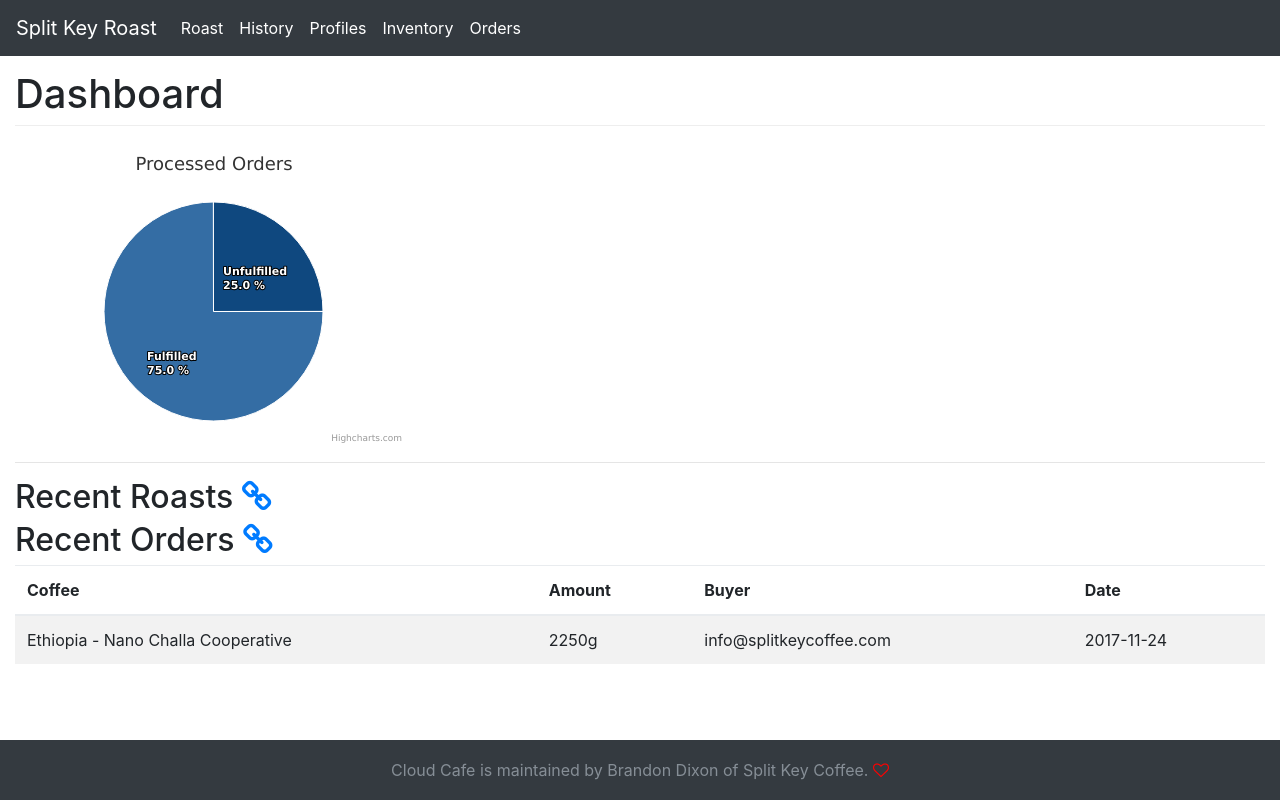
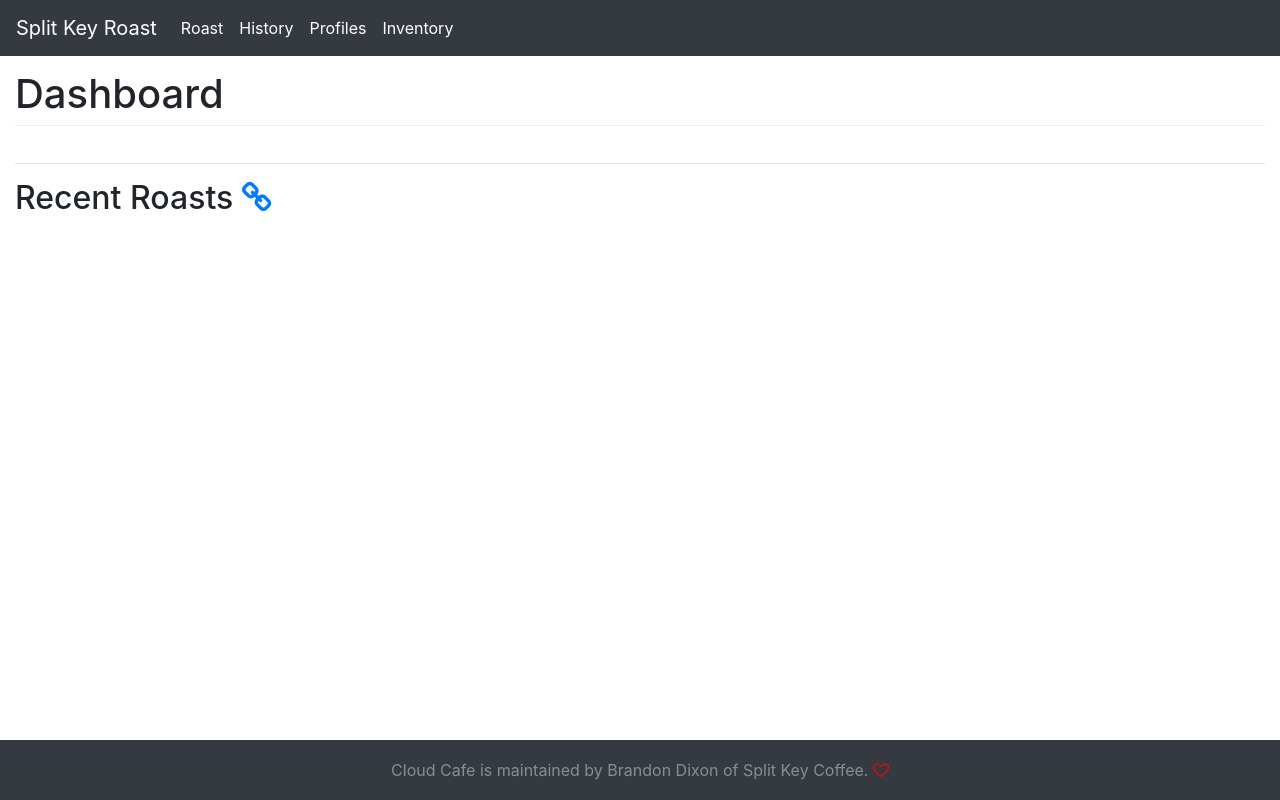
Before and after one commit to splitkeycoffee/split-key-roast, a Flask app: template app/templates/index.html in a window 1280 px wide. Run offline with Flask 2, Linux system fonts and the light colour scheme; the template is opened without the code that fills it, so the values that code supplies are empty; some libraries are stand-ins or nearby versions.

Commit message:
Removed a bunch of development features and split branches

```diff
--- a/app/resources/js/dashboard.js
+++ b/app/resources/js/dashboard.js
@@ -15,154 +15,154 @@
         return colors;
     }());
 
-    orderChart = Highcharts.chart('orders', {
-        chart: {
-            plotBackgroundColor: null,
-            plotBorderWidth: null,
-            plotShadow: false,
-            type: 'pie',
-            height: '300px'
-        },
-        title: {
-            text: 'Processed Orders'
-        },
-        exporting: {
-            chartOptions: {
-                legend: {
-                    enabled: true
-                }
-            },
-            enabled: false,
-        },
-        tooltip: {
-            pointFormat: '{series.name}: <b>{point.percentage:.1f}%</b>'
-        },
-        plotOptions: {
-            pie: {
-                allowPointSelect: true,
-                cursor: 'pointer',
-                colors: pieColors,
-                dataLabels: {
-                    enabled: true,
-                    format: '<b>{point.name}</b><br>{point.percentage:.1f} %',
-                    distance: -50,
-                    filter: {
-                        property: 'percentage',
-                        operator: '>',
-                        value: 4
-                    }
-                }
-            }
-        },
-        series: [{
-            name: 'Orders',
-            data: [
-                { name: 'Unfulfilled', y: 25 },
-                { name: 'Fulfilled', y: 75 },
-            ]
-        }]
-    });
+    // orderChart = Highcharts.chart('orders', {
+    //     chart: {
+    //         plotBackgroundColor: null,
+    //         plotBorderWidth: null,
+    //         plotShadow: false,
+    //         type: 'pie',
+    //         height: '300px'
+    //     },
+    //     title: {
+    //         text: 'Processed Orders'
+    //     },
+    //     exporting: {
+    //         chartOptions: {
+    //             legend: {
+    //                 enabled: true
+    //             }
+    //         },
+    //         enabled: false,
+    //     },
+    //     tooltip: {
+    //         pointFormat: '{series.name}: <b>{point.percentage:.1f}%</b>'
+    //     },
+    //     plotOptions: {
+    //         pie: {
+    //             allowPointSelect: true,
+    //             cursor: 'pointer',
+    //             colors: pieColors,
+    //             dataLabels: {
+    //                 enabled: true,
+    //                 format: '<b>{point.name}</b><br>{point.percentage:.1f} %',
+    //                 distance: -50,
+    //                 filter: {
+    //                     property: 'percentage',
+    //                     operator: '>',
+    //                     value: 4
+    //                 }
+    //             }
+    //         }
+    //     },
+    //     series: [{
+    //         name: 'Orders',
+    //         data: [
+    //             { name: 'Unfulfilled', y: 25 },
+    //             { name: 'Fulfilled', y: 75 },
+    //         ]
+    //     }]
+    // });
 
-    $(function() {
-        $.getJSON('http://www.highcharts.com/samples/data/jsonp.php?filename=analytics.csv&callback=?', function(csv) {
-            trafficChart = Highcharts.chart('traffic', {
-                data: {
-                    csv: csv
-                },
-                chart: {
-                    height: '300px'
-                },
-                exporting: {
-                    chartOptions: {
-                        legend: {
-                            enabled: true
-                        }
-                    },
-                    enabled: false,
-                },
-                title: {
-                    text: 'Daily visits at www.highcharts.com'
-                },
-                xAxis: {
-                    tickInterval: 7 * 24 * 3600 * 1000, // one week
-                    tickWidth: 0,
-                    gridLineWidth: 1,
-                    labels: {
-                        align: 'left',
-                        x: 3,
-                        y: -3
-                    }
-                },
-                yAxis: [{ // left y axis
-                    title: {
-                        text: null
-                    },
-                    labels: {
-                        align: 'left',
-                        x: 3,
-                        y: 16,
-                        format: '{value:.,0f}'
-                    },
-                    showFirstLabel: false
-                }, { // right y axis
-                    linkedTo: 0,
-                    gridLineWidth: 0,
-                    opposite: true,
-                    title: {
-                        text: null
-                    },
-                    labels: {
-                        align: 'right',
-                        x: -3,
-                        y: 16,
-                        format: '{value:.,0f}'
-                    },
-                    showFirstLabel: false
-                }],
-                legend: {
-                    align: 'left',
-                    verticalAlign: 'top',
-                    floating: true,
-                    borderWidth: 0
-                },
-                tooltip: {
-                    shared: true,
-                    crosshairs: true
-                },
-                plotOptions: {
-                    series: {
-                        cursor: 'pointer',
-                        point: {
-                            events: {
-                                click: function(e) {
-                                    hs.htmlExpand(null, {
-                                        pageOrigin: {
-                                            x: e.pageX || e.clientX,
-                                            y: e.pageY || e.clientY
-                                        },
-                                        headingText: this.series.name,
-                                        maincontentText: Highcharts.dateFormat('%A, %b %e, %Y', this.x) + ':<br/> ' +
-                                            this.y + ' visits',
-                                        width: 200
-                                    });
-                                }
-                            }
-                        },
-                        marker: {
-                            lineWidth: 1
-                        }
-                    }
-                },
-                series: [{
-                    name: 'All visits',
-                    lineWidth: 4,
-                    marker: {
-                        radius: 4
-                    }
-                }, {
-                    name: 'New visitors'
-                }]
-            });
-        });
-    });
+    // $(function() {
+    //     $.getJSON('http://www.highcharts.com/samples/data/jsonp.php?filename=analytics.csv&callback=?', function(csv) {
+    //         trafficChart = Highcharts.chart('traffic', {
+    //             data: {
+    //                 csv: csv
+    //             },
+    //             chart: {
+    //                 height: '300px'
+    //             },
+    //             exporting: {
+    //                 chartOptions: {
+    //                     legend: {
+    //                         enabled: true
+    //                     }
+    //                 },
+    //                 enabled: false,
+    //             },
+    //             title: {
+    //                 text: 'Daily visits at www.highcharts.com'
+    //             },
+    //             xAxis: {
+    //                 tickInterval: 7 * 24 * 3600 * 1000, // one week
+    //                 tickWidth: 0,
+    //                 gridLineWidth: 1,
+    //                 labels: {
+    //                     align: 'left',
+    //                     x: 3,
+    //                     y: -3
+    //                 }
+    //             },
+    //             yAxis: [{ // left y axis
+    //                 title: {
+    //                     text: null
+    //                 },
+    //                 labels: {
+    //                     align: 'left',
+    //                     x: 3,
+    //                     y: 16,
+    //                     format: '{value:.,0f}'
+    //                 },
+    //                 showFirstLabel: false
+    //             }, { // right y axis
+    //                 linkedTo: 0,
+    //                 gridLineWidth: 0,
+    //                 opposite: true,
+    //                 title: {
+    //                     text: null
+    //                 },
+    //                 labels: {
+    //                     align: 'right',
+    //                     x: -3,
+    //                     y: 16,
+    //                     format: '{value:.,0f}'
+    //                 },
+    //                 showFirstLabel: false
+    //             }],
+    //             legend: {
+    //                 align: 'left',
+    //                 verticalAlign: 'top',
+    //                 floating: true,
+    //                 borderWidth: 0
+    //             },
+    //             tooltip: {
+    //                 shared: true,
+    //                 crosshairs: true
+    //             },
+    //             plotOptions: {
+    //                 series: {
+    //                     cursor: 'pointer',
+    //                     point: {
+    //                         events: {
+    //                             click: function(e) {
+    //                                 hs.htmlExpand(null, {
+    //                                     pageOrigin: {
+    //                                         x: e.pageX || e.clientX,
+    //                                         y: e.pageY || e.clientY
+    //                                     },
+    //                                     headingText: this.series.name,
+    //                                     maincontentText: Highcharts.dateFormat('%A, %b %e, %Y', this.x) + ':<br/> ' +
+    //                                         this.y + ' visits',
+    //                                     width: 200
+    //                                 });
+    //                             }
+    //                         }
+    //                     },
+    //                     marker: {
+    //                         lineWidth: 1
+    //                     }
+    //                 }
+    //             },
+    //             series: [{
+    //                 name: 'All visits',
+    //                 lineWidth: 4,
+    //                 marker: {
+    //                     radius: 4
+    //                 }
+    //             }, {
+    //                 name: 'New visitors'
+    //             }]
+    //         });
+    //     });
+    // });
 });
--- a/app/templates/index.html
+++ b/app/templates/index.html
@@ -84,7 +84,7 @@
           </div>
         </div>
 
-        <div class="row">
+<!--         <div class="row">
           <div class="col-md-12">
             <h2 class="sub-header">Recent Orders <a href="/orders"><i class="fa fa-link" aria-hidden="true"></i></a></h2>
             <div class="table-responsive">
@@ -108,7 +108,7 @@
               </table>
             </div>
           </div>
-        </div>
+        </div> -->
 
     </main>
   </div>
--- a/app/templates/layout/base.html
+++ b/app/templates/layout/base.html
@@ -53,9 +53,9 @@
             <li class="nav-item active">
               <a class="nav-link" href="/inventory">Inventory</span></a>
             </li>
-            <li class="nav-item active">
+<!--             <li class="nav-item active">
               <a class="nav-link" href="/orders">Orders</span></a>
-            </li>
+            </li> -->
           </ul>
           <div class="mt-2 mt-md-0">
             {% if current_user.is_authenticated %}
--- a/app/templates/login.html
+++ b/app/templates/login.html
@@ -11,9 +11,9 @@
       <form action="/login" method="POST" class="form-signin">
         <h2 class="form-signin-heading">Login</h2>
         <label for="inputEmail" class="sr-only">Username</label>
-        <input type="text" name="username" class="form-control" placeholder="Username" value="bsdixon" required autofocus>
+        <input type="text" name="username" class="form-control" placeholder="Username" required autofocus>
         <label for="inputPassword" class="sr-only">Password</label>
-        <input type="password" name="password" class="form-control bottom" placeholder="Password" value="Password123!" required>
+        <input type="password" name="password" class="form-control bottom" placeholder="Password" required>
         <button class="btn btn-lg btn-primary btn-block" type="submit">Sign-in</button>
       </form>
     </main>
```
Also changed, not shown: app/templates/historic_roast.html (+0 -40 lines), app/templates/register.html (+6 -6 lines).
